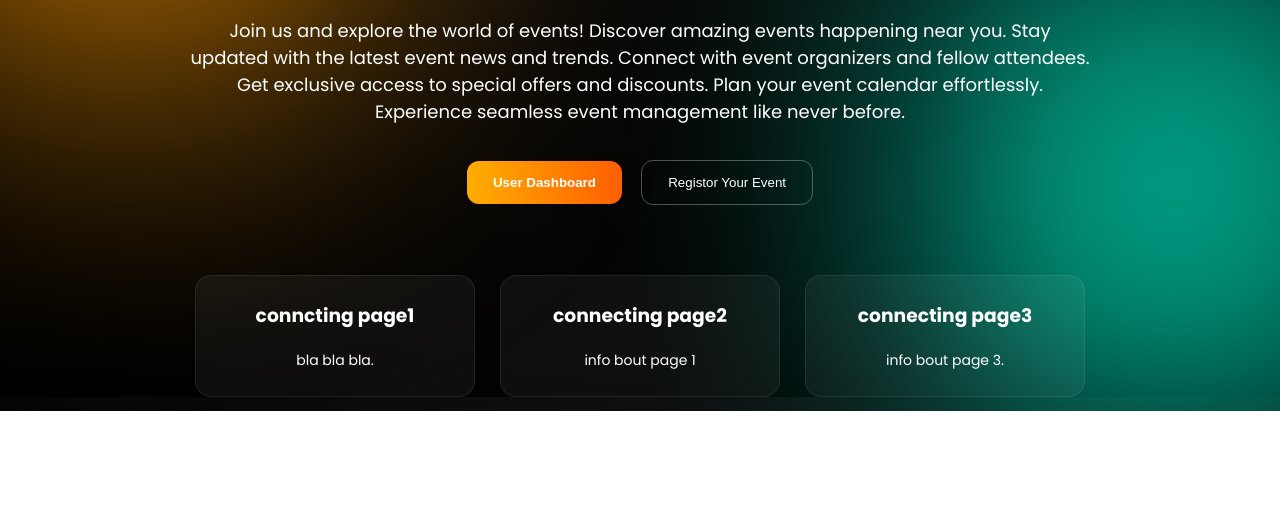
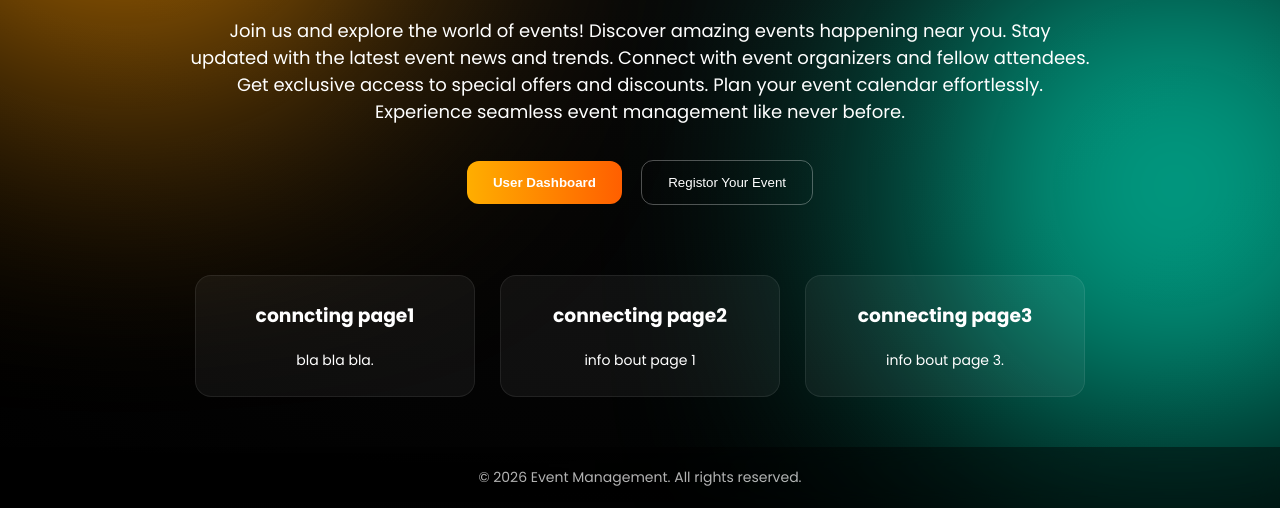
Before and after one commit to harsh-raj1995/event, a plain HTML site: page index.html in a window 1280 px wide. Shown: the part 489-997 px from the top of the page. Before the commit the page ends 900 px from the top, so only its background shows below. Drawn offline with Linux system fonts and the light colour scheme.

Commit message:
o# Git commit message

```diff
--- a/index.html
+++ b/index.html
@@ -66,6 +66,8 @@
         </div>
     </div>
 </section>
-
+<footer class="footer">
+    <p>&copy; 2026 Event Management. All rights reserved.</p>
+</footer>
 </body>
 </html>
--- a/style.css
+++ b/style.css
@@ -227,3 +227,14 @@ nav a:hover {
         transform: translateY(0);
     }
 }
+
+/* ================= FOOTER ================= */
+.footer {
+    text-align: center;
+    padding: 20px;
+    background: rgba(0, 0, 0, 0.6);
+    backdrop-filter: blur(10px);
+    margin-top: 50px;
+    font-size: 14px;
+    opacity: 0.7;
+}
```
Also changed, not shown: create.html (added).
